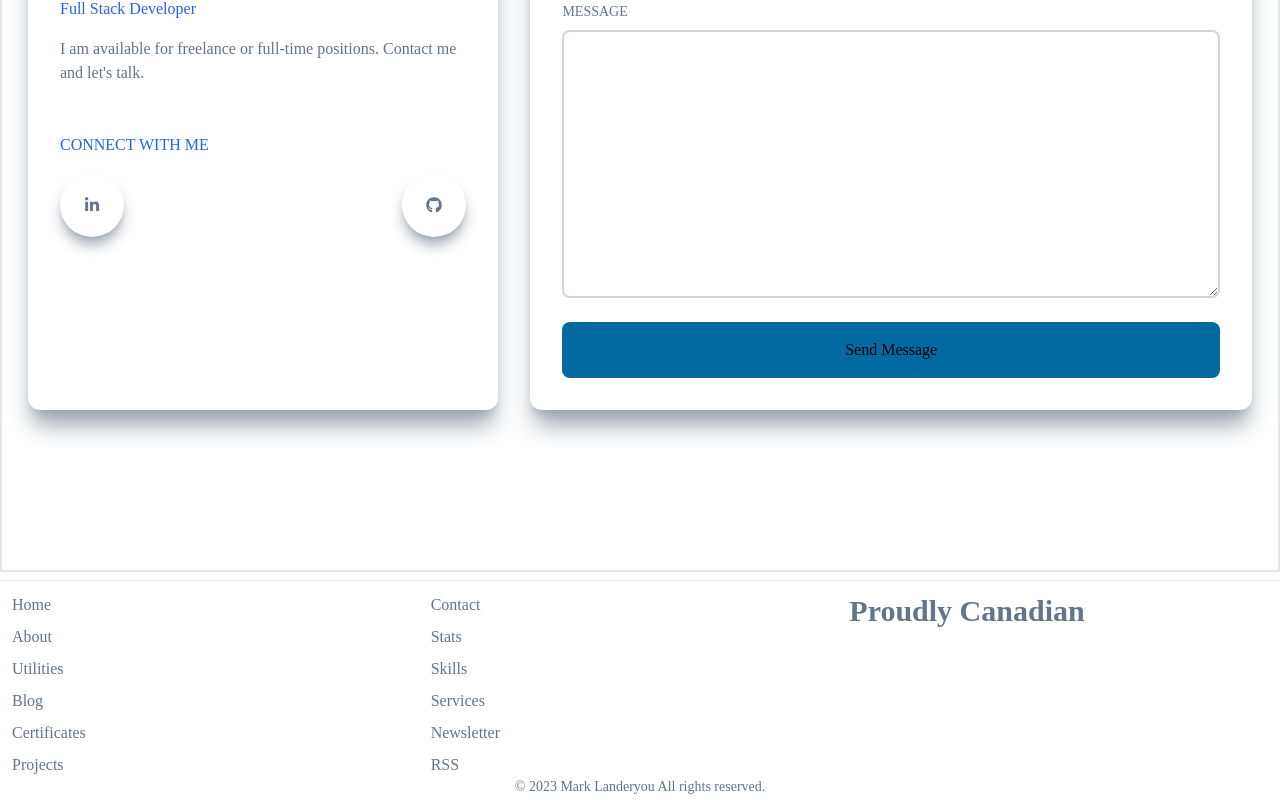
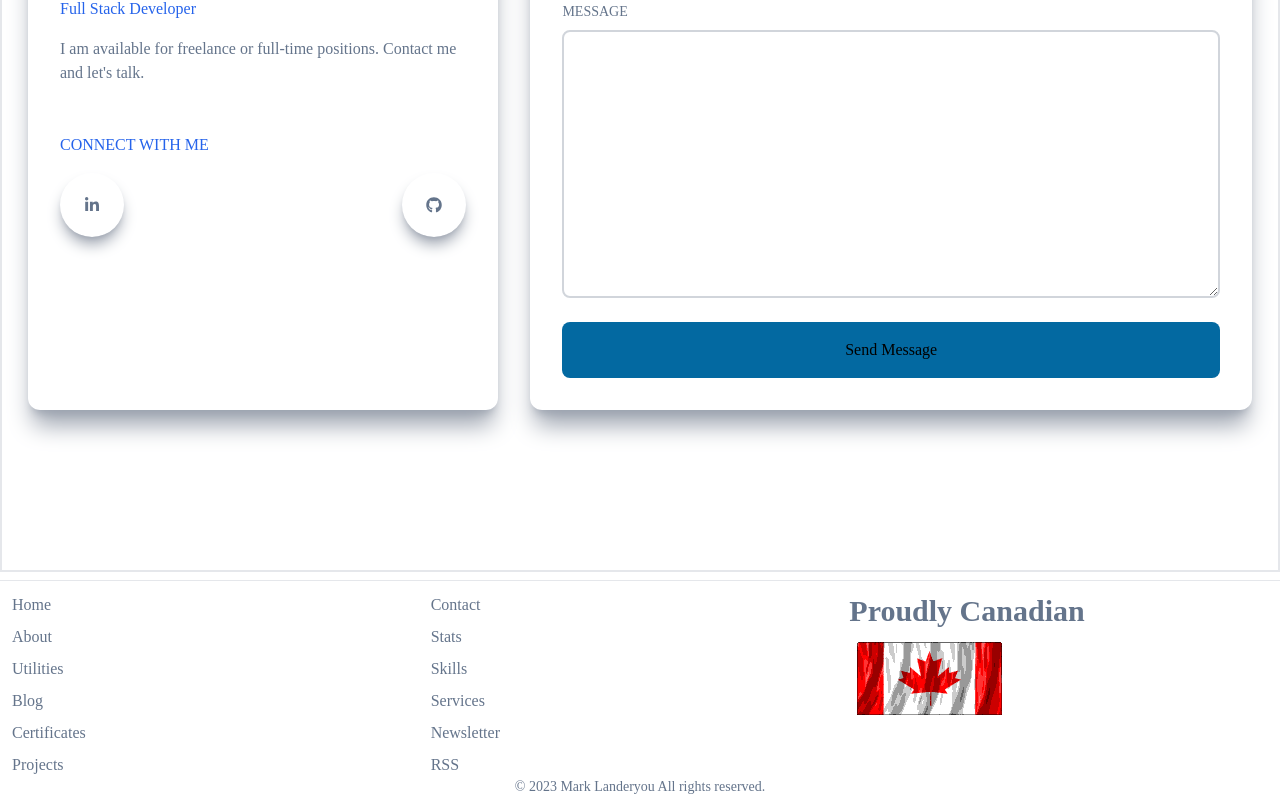
Before and after one commit to samurai71/portfolio, a Next.js app: page / in a window 1280 px wide. Shown: the part 684-1493 px from the top of the page. Built offline with nearby package versions, Linux system fonts and the light colour scheme.

Commit message:
refactor: added an alias for public

```diff
--- a/src/components/Contact.jsx
+++ b/src/components/Contact.jsx
@@ -4,7 +4,7 @@ import Link from "next/link";
 import React, { useState } from "react";
 import { FaGithub, FaLinkedinIn } from "react-icons/fa";
 //import { HiOutlineChevronDoubleUp } from "react-icons/hi";
-import ContactImg from "../../public/assets/contact.jpg";
+import ContactImg from "@public/assets/contact.jpg";
 
 const Contact = () => {
   return (
--- a/src/components/Footer/FooterNav.tsx
+++ b/src/components/Footer/FooterNav.tsx
@@ -1,6 +1,6 @@
 import Link from "next/link";
 import Image from "next/image";
-//import CanadianFlag from "../../public/assets/cdn.webp";
+import CanadianFlag from "@public/assets/cdn.webp";
 
 const FooterNav = () => {
   return (
@@ -28,10 +28,10 @@ const FooterNav = () => {
         </div>
         <div className="basis-1/3">
           <h2>Proudly Canadian</h2>
-          {/* <Image
+          <Image
             src={CanadianFlag}
             alt="Animated image of a waving Canadian Flag"
-          /> */}
+          />
         </div>
       </div>
       {/* <nav className="space-x-4 container-md h-8 mt-3 mb-3 pb-2 text-center border-2">
--- a/tsconfig.json
+++ b/tsconfig.json
@@ -24,7 +24,8 @@
       "@/*": ["./src/*"],
       "@/compenents/*": ["./components/*"],
       "@/content/*": ["./src/content/*"],
-      "@/lib/*": ["./lib/*"]
+      "@/lib/*": ["./lib/*"],
+      "@public/*": ["./public/*"]
     }
   },
   "include": ["next-env.d.ts", "**/*.ts", "**/*.tsx", ".next/types/**/*.ts"],
```
Also changed, not shown: 1 other file (tests, documents, lock files or other folders).
